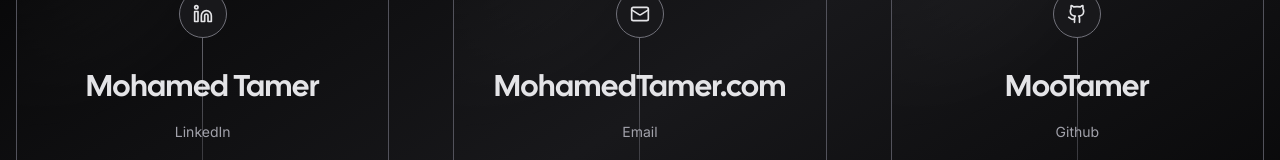
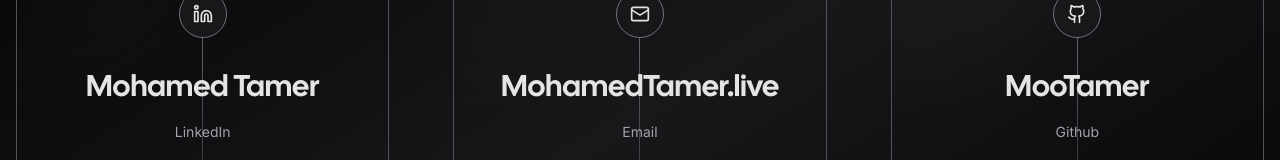
Before and after one commit to MooTamer/nextjs-portfolio, a Next.js app: page /contact in a window 1280 px wide. Shown: the part 286-446 px from the top of the page. Built offline with nearby package versions, Linux system fonts and the light colour scheme; no server answers; what tailwindcss-debug-screens would draw is missing.

Commit message:
update og png url

```diff
--- a/app/contact/page.tsx
+++ b/app/contact/page.tsx
@@ -15,7 +15,7 @@
     icon: <Mail size={20} />,
     href: "mailto:mohamedtamer200200@gmail.com",
     label: "Email",
-    handle: "MohamedTamer.com",
+    handle: "MohamedTamer.live",
   },
   {
     icon: <Github size={20} />,
--- a/app/layout.tsx
+++ b/app/layout.tsx
@@ -18,7 +18,7 @@
     siteName: "mohamedtamer.live",
     images: [
       {
-        url: "https://mohamedtamer.live/og.png",
+        url: "https://www.mohamedtamer.live/og.png",
         width: 1920,
         height: 1080,
       },
```
